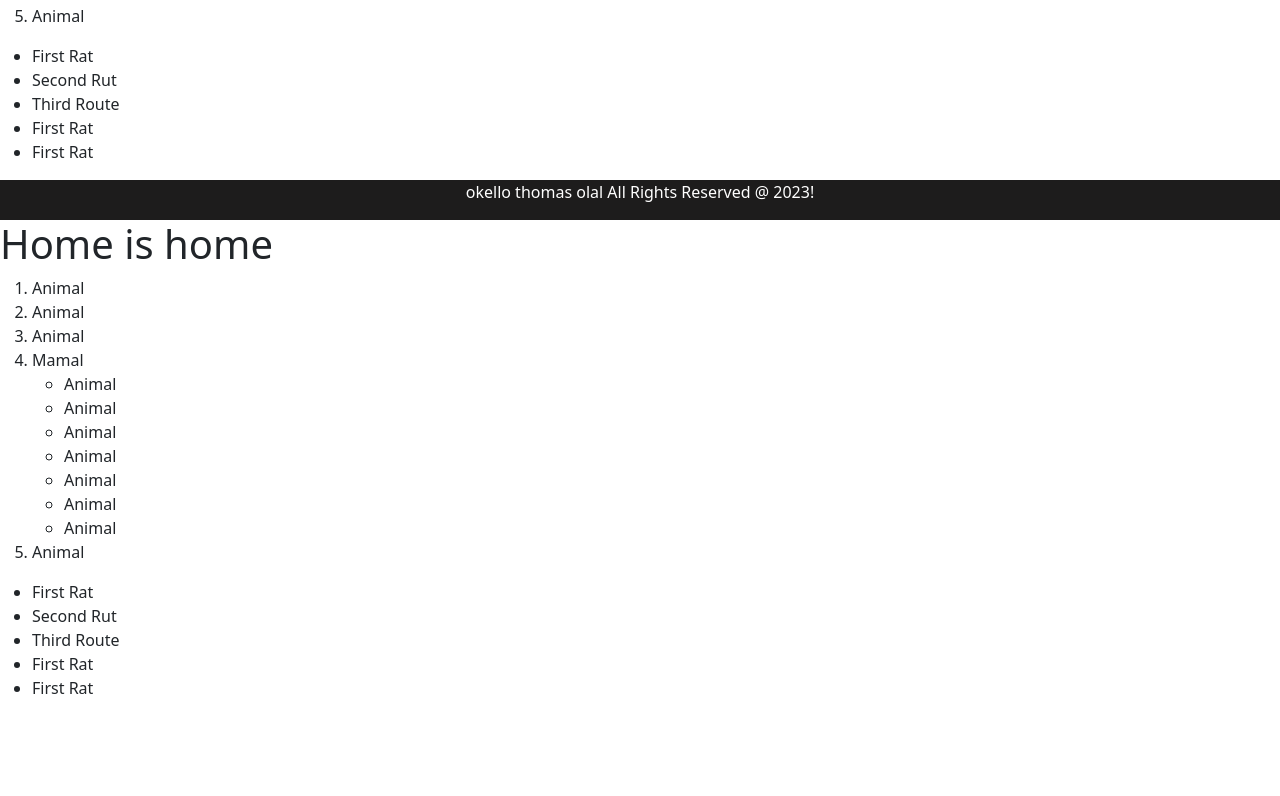
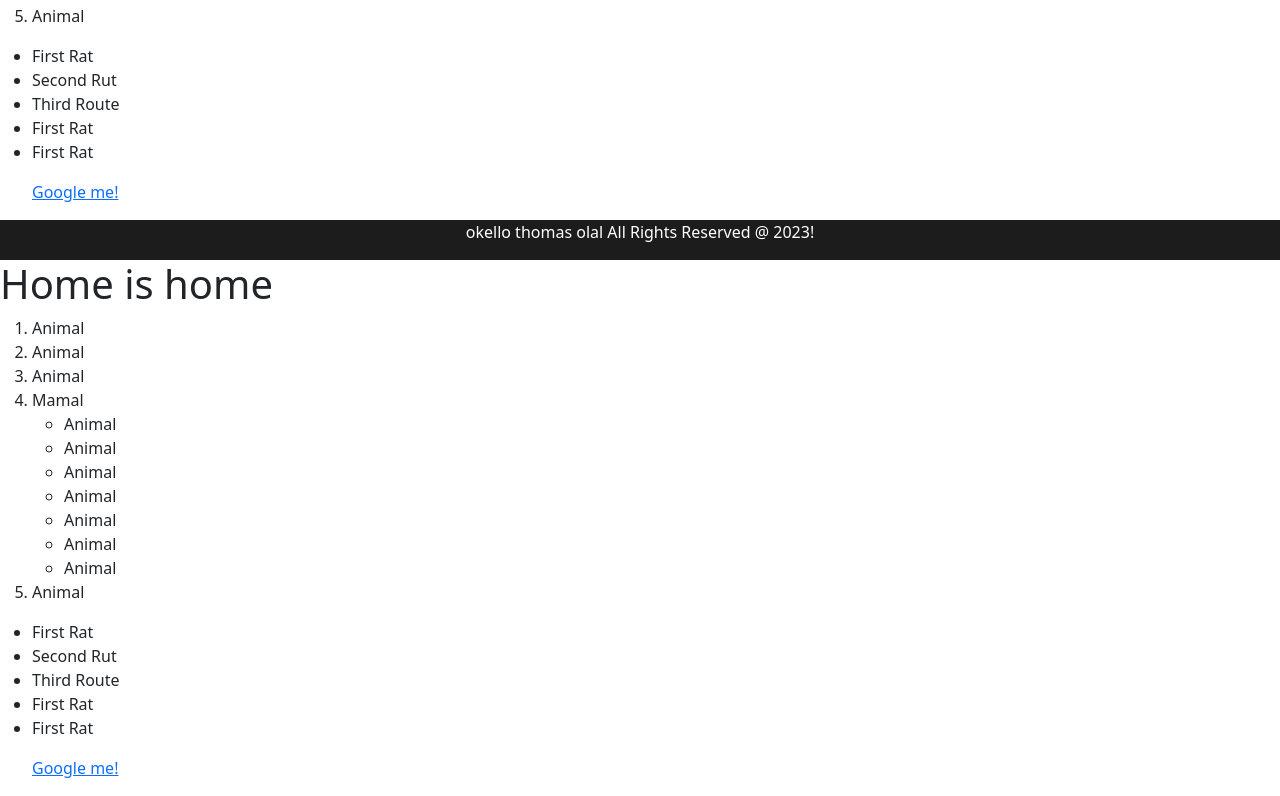
Before and after one commit to Okellothomas/React_Main_module_One, a React (Create React App) app: page / in a window 1280 px wide. Shown: the part 932-1728 px from the top of the page. Before the commit the page ends 1648 px from the top, so only its background shows below. Built offline with nearby package versions, Linux system fonts and the light colour scheme.

Commit message:
more changes

```diff
--- a/src/pages/Home.js
+++ b/src/pages/Home.js
@@ -27,6 +27,10 @@ function Home() {
                 <li>First Rat</li>
                 <li>First Rat</li>
             </ul>
+
+            <ul>
+                <a href="www.google.com">Google me!</a>
+            </ul>
         </div>
     )
 }
```
